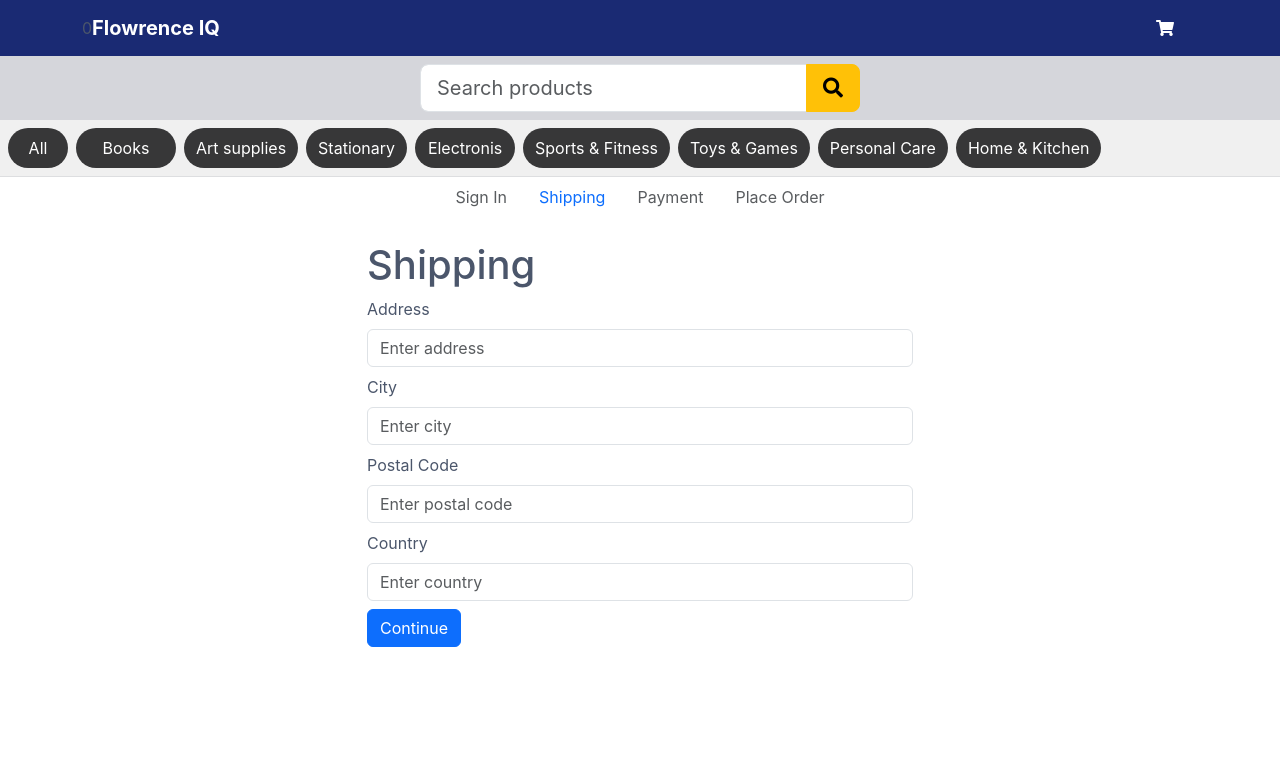
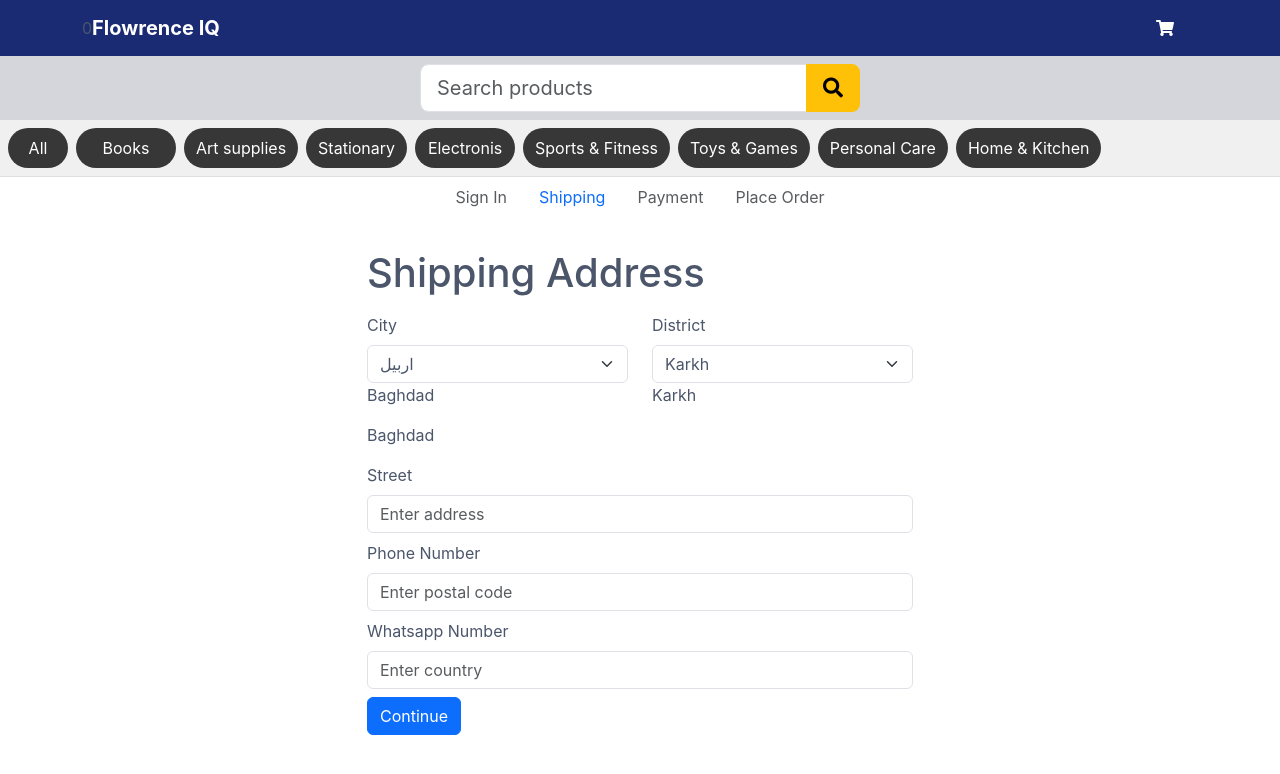
Before and after one commit to Golden-Mean-Ltc/flowrence-shop, a React (Vite) app: page /shipping in a window 1280 px wide. Shown: the top 774 px of the page. Built offline with nearby package versions, Linux system fonts and the light colour scheme.

Commit message:
Iraq cities & districst Select element added in shipping page

```diff
--- a/src/constants/strings.js
+++ b/src/constants/strings.js
@@ -27,3 +27,111 @@ export const strings_arb = {
 	featured_products: 'المنتجات المميزة',
 	show_more: 'شاهد المزيد',
 }
+
+export const iraq_governorates_eng = {
+	name: "Baghdad"
+}
+
+export const iraq_cities = [
+	{
+		id: 1, name: 'بغداد',
+		districtsList: ["بغداد", "ابوغريب", "التاجي", "الحسينية", "المحمودية", "الطارمية", "المدائن", "الزوراء"],
+		name_eng: 'Baghdad'
+	},
+	{
+		id: 2, name: 'نينوى',
+		districtsList: ["موصل", "تلعفر", "سنجار", "الحمدانية", "تلكيف", "الحضر"], name_eng: 'Nineveh'
+	},
+	{
+		id: 3, name: 'بصرة',
+		districtsList: ["بصرة", "الزبير", "ابي الخصيب", "القرنة", "الفاو", "شط العرب", "المدينة"],
+		name_eng: 'Basra'
+	},
+	{
+		id: 4, name: 'نجف',
+		districtsList: ["نجف", "كوفة", "مشخاب", "المناذرة"],
+		name_eng: 'Najaf'
+	},
+	{
+		id: 5, name: 'كربلاء',
+		districtsList: ["كربلاء", "الهندية", "عين التمر"],
+		name_eng: 'Karbala'
+	},
+	{
+		id: 6, name: 'بابل',
+		districtsList: ["الحلة", "المسيب", "المحاويل", "الهاشمية", "الكفل", "الحمزة الغربي"],
+
+		name_eng: 'Babil'
+	},
+	{
+		id: 7, name: 'واسط',
+		districtsList: ["الكوت", "الصويرة", "العزيزية", "الحي", "النعمانية", "بدرة"],
+
+		name_eng: 'Wasit'
+	},
+	{
+		id: 8, name: 'ذي قار',
+		districtsList: ["الناصرية", "الشطرة", "سوق الشيوخ", "الرفاعي", "الجبايش"],
+		name_eng: 'Dhiqar'
+	},
+	{
+		id: 9, name: 'قادسية',
+		districtsList: ["الديوانية", "الشامية", "عفك", "الحمزة",],
+		name_eng: 'Qadisiya'
+	},
+	{
+		id: 10, name: 'ميسان',
+		districtsList: ["العمارة", "المجر الكبير", "قلعة صالح"],
+		name_eng: 'Maysan'
+	},
+	{
+		id: 11, name: 'مثنى',
+		districtsList: ["السماوة", "الرميثة", "الخضر"],
+		name_eng: 'Muthana'
+	},
+	{
+		id: 12, name: 'ديالى',
+		districtsList: ["بعقوبة", "الخالص", "المقدادية", "خانقين", "بلدروز", "كفري"],
+		name_eng: 'Diyala'
+	},
+	{
+		id: 103, name: 'صلاح الدين',
+		districtsList: ["تكريت", "سامراء", "طوزخورماتو", "بيجي", "بلد", "الشرقاط"],
+		name_eng: 'Saladin'
+	},
+	{
+		id: 14, name: 'انبار',
+		districtsList: ["الرمادي", "الفلوجة", "هيت", "القائم", "حديثة", "الرطبة"],
+		name_eng: 'Anbar'
+	},
+	{
+		id: 15, name: 'كركوك',
+		districtsList: ["كركوك", "حويجة", "داقوق", "دبس"],
+		name_eng: 'Kirkuk'
+	},
+	{
+		id: 16, name: 'اربيل', title: 'اربيل',
+		districtsList: ["اربيل", "سوران", "كوي سنجق"],
+
+		name_eng: 'Erbil'
+	},
+	{
+		id: 17, name: 'سليمانية',
+		districtsList: ["سليمانية", "جمجال", "دوكان", "كلار", "رانيا"],
+		name_eng: 'Sulaymani'
+	},
+	{
+		id: 18, name: 'دهوك',
+		districtsList: ["دهوك", "زاخو", "سميل"],
+		name_eng: 'Duhok'
+	},
+	{
+		id: 19, name: 'حلبجة',
+		districtsList: ["حلبجة", "خورمال"],
+		name_eng: 'Halabja'
+	},
+]
+
+export function getCityById(id){
+	return   iraq_cities.find(item => item.id == id);
+}
--- a/src/screens/ShippingScreen.jsx
+++ b/src/screens/ShippingScreen.jsx
@@ -1,31 +1,51 @@
-import React, { useEffect, useState } from "react";
+import { useEffect, useState } from "react";
 import { Form, Button } from "react-bootstrap";
 import { useDispatch, useSelector } from "react-redux";
 import FormContainer from "../components/FormContainer";
 import CheckoutSteps from "../components/CheckoutSteps";
 import { saveShippingAddress } from "../store/cart/cartSlice";
 import { useNavigate } from "react-router-dom";
+import { getCityById, iraq_cities } from "../constants/strings";
 
 const ShippingScreen = () => {
+  // Get user previous data n load this
   const cart = useSelector((state) => state.cart);
   const { shippingAddress } = cart;
 
+  // const [email, setEmail] = useState(shippingAddress.address || "");
   const [address, setAddress] = useState(shippingAddress.address || "");
-  const [city, setCity] = useState(shippingAddress.city || "");
-  const [postalCode, setPostalCode] = useState(
-    shippingAddress.postalCode || ""
-  );
+  // const [city, setCity] = useState(shippingAddress.city || "");
+  const [postalCode, setPostalCode] = useState(  shippingAddress.postalCode || "" );
   const [country, setCountry] = useState(shippingAddress.country || "");
 
   const dispatch = useDispatch();
   const navigate = useNavigate();
+
+  const [selectedCity, setSelectedCity] = useState("Baghdad")
+  const [selectedCityName, setSelectedCityName] = useState("Baghdad")
+  const [selectedDistrict, setSelectedDistrict] = useState("Karkh")
+  const [districtNames, setDistrictNames] = useState(["Karkh", "Rasafa"])
+
+  const handleCitySelect = (e) => {
+    // Access the selected value via event.target.value
+    // setSelectedCity(e.target.value);
+    console.log(e.target.value)
+    let city = getCityById(e.target.value)
+    console.log(city)
+    setSelectedCity(e.target.value);
+    setSelectedCityName(city.name);
+    setDistrictNames(city.districtsList)
+  }
+  const handleDistrictSelect = e => {
+    setSelectedDistrict(e.target.value)
+  }
 
   const submitHandler = (e) => {
     e.preventDefault();
     dispatch(
       saveShippingAddress({
         address,
-        city,
+        // city,
         postalCode,
         country,
       })
@@ -37,7 +57,7 @@ const ShippingScreen = () => {
   useEffect(() => {
     if (shippingAddress.address) {
       setAddress(shippingAddress.address);
-      setCity(shippingAddress.city);
+      // setCity(shippingAddress.city);
       setPostalCode(shippingAddress.postalCode);
       setCountry(shippingAddress.country);
     }
@@ -46,11 +66,38 @@ const ShippingScreen = () => {
   return (
     <div className="page">
       <FormContainer>
-        <CheckoutSteps  step2 />
-        <h1>Shipping</h1>
+        <CheckoutSteps step2 />
+        <div className="py-2">
+          <h1>Shipping Address</h1>
+        </div>
         <Form onSubmit={submitHandler}>
-          <Form.Group className="my-2" controlId="address">
-            <Form.Label>Address</Form.Label>
+          <div className="row">
+            <div className="col">
+              <Form.Label>City</Form.Label>
+              <Form.Select id="city-select" value={selectedCity} onChange={handleCitySelect} >
+                {iraq_cities.sort((a, b) => a.name.localeCompare(b.name)).map((item, index) =>
+                  <option key={index} value={item.id}>{item.name}</option>
+                )}
+              </Form.Select>
+              <p>{selectedCity}</p>
+              <p>{selectedCityName}</p>
+
+            </div>
+
+            <div className="col">
+              <Form.Label>District</Form.Label>
+              <Form.Select id="district-select" value={selectedDistrict} onChange={handleDistrictSelect} >
+                {districtNames.map((item, index) =>
+                  <option key={index} value={item}>{item}</option>
+                )}
+              </Form.Select>
+              <p>{selectedDistrict}</p>
+            </div>
+          </div>
+
+
+          <Form.Group className="mb-2" controlId="address">
+            <Form.Label>Street</Form.Label>
             <Form.Control
               type="text"
               placeholder="Enter address"
@@ -60,19 +107,9 @@ const ShippingScreen = () => {
             ></Form.Control>
           </Form.Group>
 
-          <Form.Group className="my-2" controlId="city">
-            <Form.Label>City</Form.Label>
-            <Form.Control
-              type="text"
-              placeholder="Enter city"
-              value={city}
-              required
-              onChange={(e) => setCity(e.target.value)}
-            ></Form.Control>
-          </Form.Group>
 
           <Form.Group className="my-2" controlId="postalCode">
-            <Form.Label>Postal Code</Form.Label>
+            <Form.Label>Phone Number</Form.Label>
             <Form.Control
               type="text"
               placeholder="Enter postal code"
@@ -83,7 +120,7 @@ const ShippingScreen = () => {
           </Form.Group>
 
           <Form.Group className="my-2" controlId="country">
-            <Form.Label>Country</Form.Label>
+            <Form.Label>Whatsapp Number</Form.Label>
             <Form.Control
               type="text"
               placeholder="Enter country"
```
Also changed, not shown: 1 other file (tests, documents, lock files or other folders).
